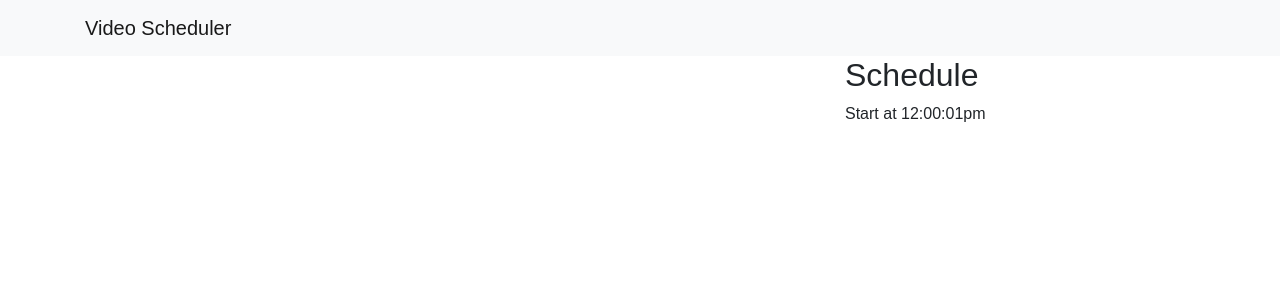
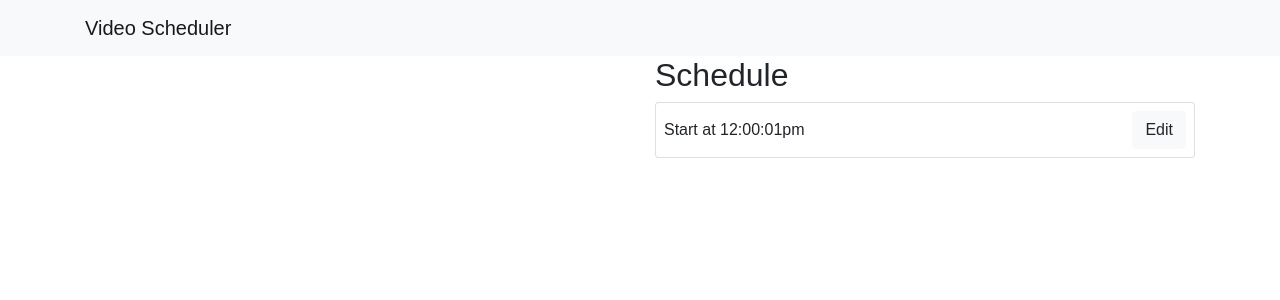
Before and after one commit to AndyBarron/video-scheduler, a React (Create React App) app: page / in a window 1280 px wide. Shown: the top 300 px of the page. Built offline with nearby package versions, Linux system fonts and the light colour scheme.

Commit message:
schedule editing

```diff
--- a/src/Body.jsx
+++ b/src/Body.jsx
@@ -7,8 +7,8 @@ export default class Body extends React.Component {
     return (
       <div className='container'>
         <div className='row'>
-          <Video className='col-sm-8'/>
-          <Schedule className='col-sm-4'/>
+          <Video className='col-sm-6'/>
+          <Schedule className='col-sm-6'/>
         </div>
       </div>
     );
--- a/src/ScheduleEntry.jsx
+++ b/src/ScheduleEntry.jsx
@@ -12,8 +12,73 @@ const getTimingPrefix = (timing) => {
   }
 };
 
-export default ({ className, time, timing }) => (
-  <div className={`${className}`}>
-    {getTimingPrefix(timing)} {formatTime(time)}
-  </div>
-);
+export default class ScheduleEntry extends React.Component {
+  constructor(props) {
+    super(props);
+    this.state = {
+      editing: false,
+      timeText: '',
+      timing: '',
+    };
+    this.onEditStartBound = this.onEditStart.bind(this);
+    this.onEditStopBound = this.onEditStop.bind(this);
+  }
+  onEditStart() {
+    this.setState({
+      editing: true,
+      timeText: formatTime(this.props.time),
+      timing: this.props.timing,
+    });
+  }
+  onEditStop() {
+    this.setState({
+      editing: false,
+    });
+  }
+  renderTime() {
+    if (this.state.editing) {
+      return (
+        <div className='form-inline'>
+          <select className='form-control mr-2'>
+            <option>Start at</option>
+            <option>End at</option>
+          </select>
+          <input type='text' readOnly value={this.state.timeText} className='form-control' />
+        </div>
+      );
+    } else {
+      return (
+        <span>{getTimingPrefix(this.props.timing)} {formatTime(this.props.time)}</span>
+      );
+    }
+  }
+  renderButtons() {
+    if (this.state.editing) {
+      return (
+        <div className='btn-group' role='group'>
+          <button type='button' className='btn btn-primary'>Save</button>
+          <button onClick={this.onEditStopBound} type='button' className='btn btn-light'>Cancel</button>
+        </div>
+      );
+    } else {
+      return (
+        <button onClick={this.onEditStartBound} type='button' className='btn btn-light'>Edit</button>
+      );
+    }
+  }
+  render() {
+    const { className, time, timing } = this.props;
+    return (
+      <div className={`card ${className || ''}`}>
+        <div className='card-body d-flex flex-row justify-content-between align-items-center p-2'>
+          <div style={{ flexGrow: 1 }}>
+            { this.renderTime() }
+          </div>
+          <div>
+            { this.renderButtons() }
+          </div>
+        </div>
+      </div>
+    );
+  }
+};
--- a/src/utils.js
+++ b/src/utils.js
@@ -3,7 +3,7 @@ const REGEX_POSITIVE_INTEGER = /\d+/;
 
 const inRange = (n, min, max) => min <= n && n <= max;
 
-const timeFromTimeString = (s) => {
+export const timeFromTimeString = (s) => {
   let input = s.trim().replace(/\s+/g, '');
   const suffix = input.slice(-2);
   if (!(suffix === 'am' || suffix === 'pm')) {
@@ -26,7 +26,6 @@ const timeFromTimeString = (s) => {
 
 export const formatTime = (time) => {
   const seconds = time % 60;
-  console.log(seconds);
   const remainingMinutes = (time - seconds) / 60;
   const minutes = remainingMinutes % 60;
   const rawHours = (remainingMinutes - minutes) / 60;
```
